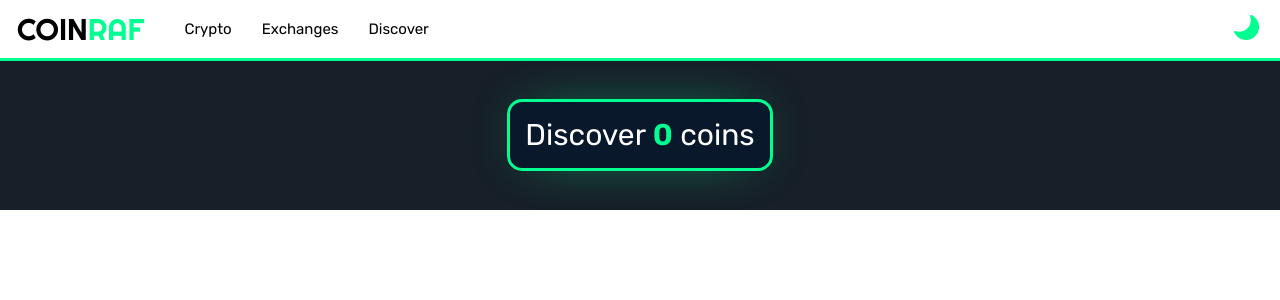
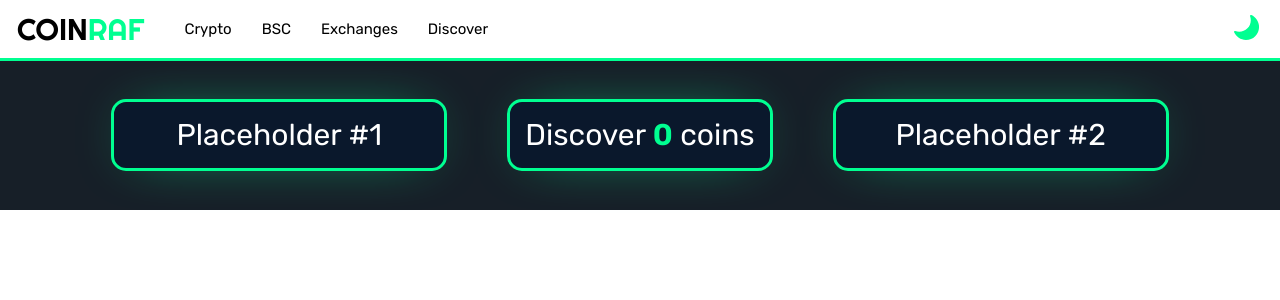
Before and after one commit to seabass118/Coinraf-V1, a Flask app: page / in a window 1280 px wide. Shown: the top 300 px of the page. Run offline with Flask 2, Linux system fonts and the light colour scheme; parts of the project's set-up code (start-up, migrations or seed data) failed here and were passed over.

Commit message:
banner slider p1

```diff
--- a/app/main.py
+++ b/app/main.py
@@ -5,15 +5,19 @@
 app = Flask(__name__)
 app.config['SEND_FILE_MAX_AGE_DEFAULT'] = 0
 
-
 @app.route('/')
 def index():
-  return render_template('index.html', coin_length=DataLists.list_length);
+  return render_template('index.html', list_length=DataLists.list_length);
 
 
 @app.route('/crypto')
 def news():
   return render_template('crypto.html')
+
+
+@app.route('/bsc')
+def bsc():
+  return render_template('BSC.html')
 
 
 @app.route('/exchanges')
--- a/app/static/_css/index.css
+++ b/app/static/_css/index.css
@@ -1,19 +1,138 @@
-#h_headline_container {
+.h_headline_container {
     width: 100%;
     height: 150px;
     color: #fff;
     margin-bottom: 40px;
     background-size: cover;
     background-color: #171f28;
+    flex-direction: row;
 }
 
-#h_headline_cont {
+.h_headline_cont {
     padding: 15px;
     box-shadow: 0px 0px 55px -25px rgb(0 255 149);
     background-color: #0a182c;
     border: 3px solid var(--mint);
 }
 
-#h_headline_text {
+.h_headline_text {
     font-size: 30px;
 }
+
+.desktop_headline {
+    display: none;
+}
+
+.mobile_headline {
+    display: block;
+}
+
+#ad_banner_1 {
+    margin-right: 0px;
+    width: 300px;
+}
+
+#ad_banner_2 {
+    margin-left: 0px;
+    width: 300px;
+}
+
+#slider {
+	position: relative;
+	width: 450px;
+	overflow: hidden;
+}
+
+#line {
+	height: 5px;
+    background: var(--mint);
+    z-index: 1;
+    position: absolute;
+    top: 205px;
+    right: 0;
+}
+
+@keyframes line {
+	0% {width: 0%;}
+	100% {width: 100%;}
+
+}
+
+#slider #back,
+#slider #forword {
+	width: 6%;
+	display: flex;
+	justify-content: center;
+	align-items: center;
+	opacity: 0;
+	transition: 0.3s;
+	cursor: pointer;
+	position: absolute;
+	top: 0;
+	left: 0;
+	bottom: 0;
+	color: #000;
+	font-weight: 700;
+    font-size: 2rem;
+	background: -moz-linear-gradient(left,  rgba(255,255,255,0.75) 0%, rgba(255,255,255,0) 100%);
+	background: -webkit-linear-gradient(left,  rgba(255,255,255,0.75) 0%,rgba(255,255,255,0) 100%);
+	background: linear-gradient(to right,  rgba(255,255,255,0.75) 0%,rgba(255,255,255,0) 100%);
+	filter: progid:DXImageTransform.Microsoft.gradient( startColorstr='#bfffffff', endColorstr='#00ffffff',GradientType=1 );
+}
+
+#slider #forword {
+	left: auto;
+	right: 0;
+	background: -moz-linear-gradient(left,  rgba(255,255,255,0) 0%, rgba(255,255,255,0.75) 100%);
+	background: -webkit-linear-gradient(left,  rgba(255,255,255,0) 0%,rgba(255,255,255,0.75) 100%);
+	background: linear-gradient(to right,  rgba(255,255,255,0) 0%,rgba(255,255,255,0.75) 100%);
+	filter: progid:DXImageTransform.Microsoft.gradient( startColorstr='#00ffffff', endColorstr='#bfffffff',GradientType=1 );
+}
+
+#slider:hover #back,
+#slider:hover #forword {
+	opacity: 0.7;
+}
+
+ul#move {
+	margin: 0;
+	padding: 0;
+	display: flex;
+	width: 100%;
+	margin-right: 100%;
+}
+
+
+ul#move li {
+	transition: 0.6s;
+	min-width: 100%;
+	color: white;
+	list-style-type: none;
+	margin: 0;
+	padding: 0;
+	display: flex;
+	justify-content: center;
+	align-items: center;
+}
+
+ul#move li img {
+	width: 100%;
+}
+
+@media only screen and (min-width: 1150px) {
+    .desktop_headline {
+        display: block;
+    }
+
+    .mobile_headline {
+        display: none;
+    }
+
+    #ad_banner_1 {
+        margin-right: 60px;
+    }
+
+    #ad_banner_2 {
+        margin-left: 60px;
+    }
+}
--- a/app/static/_js/components.js
+++ b/app/static/_js/components.js
@@ -63,12 +63,17 @@ class Header extends HTMLElement {
                                 </a>
                             </li>
                             <li class='nav_item'>
-                                <a id="nav_2" href='/exchanges'>
+                                <a id="nav_2" href='/bsc'>
+                                    BSC
+                                </a>
+                            </li>
+                            <li class='nav_item'>
+                                <a id="nav_3" href='/exchanges'>
                                     Exchanges
                                 </a>
                             </li>
                             <li class='nav_item'>
-                                <a id="nav_3" href='/discover'>
+                                <a id="nav_4" href='/discover'>
                                     Discover
                                 </a>
                             </li>
@@ -252,6 +257,15 @@ class MobileMenu extends HTMLElement {
                         </ul>
                     </div>
 
+                    <button class="m_dropdown">BSC</button>
+                    <div class="m_sub">
+                        <ul class='m_list'>
+                            <a href="/bsc">
+                                <li class='m_list_item'>View all</li>
+                            </a>
+                        </ul>
+                    </div>
+
                     <button class="m_dropdown">Discover</button>
                     <div class="m_sub">
                         <ul class='m_list'>
--- a/app/static/_js/main.js
+++ b/app/static/_js/main.js
@@ -69,3 +69,6 @@ btn_mobile.addEventListener("click", function () {
     }
     localStorage.setItem("theme", theme);
 });
+
+
+//Image Slider
--- /dev/null
+++ b/app/static/_js/slider.js
@@ -0,0 +1,38 @@
+window.onload = function() {
+
+    let slider = document.querySelector('#slider');
+    let moveLi = Array.from(document.querySelectorAll('#slider #move li'));
+    let counter = 1;
+    let time = 5000;
+    let line = document.querySelector('#line');
+
+    line.style.animation = 'line ' + (time / 1000) + 's linear infinite';
+
+    function moveUP() {
+
+        if (counter == moveLi.length) {
+
+            moveLi[0].style.marginLeft = '0%';
+            counter = 1;
+
+        } else if (counter >= 1) {
+
+            moveLi[0].style.marginLeft = '-' + counter * 100 + '%';
+            counter++;
+        }
+
+    }
+
+    let autoPlay = setInterval(moveUP, time);
+
+    slider.onmouseover = function() {
+        autoPlay = clearInterval(autoPlay);
+        line.style.animation = '';
+    }
+
+    slider.onmouseout = function() {
+        autoPlay = setInterval(moveUP, time);
+        line.style.animation = 'line ' + (time / 1000) + 's linear infinite';
+    }
+
+}
--- a/app/templates/discover.html
+++ b/app/templates/BSC.html
@@ -4,9 +4,9 @@
     <meta charset="UTF-8">
     <meta http-equiv="X-UA-Compatible" content="IE=edge">
     <meta name="viewport" content="width=device-width, initial-scale=1.0, maximum-scale=1">
-    <title>COINRAF - DISCOVER</title>
+    <title>COINRAF - BSC</title>
     <link rel="shortcut icon" type="image/jpg" href="{{ url_for('static',filename='_images/_icons/ficon.png') }}"/>
-    <link rel= "stylesheet" type= "text/css" href= "{{ url_for('static',filename='_css/index.css') }}">
+    <link rel= "stylesheet" type= "text/css" href= "{{ url_for('static',filename='_css/BSC.css') }}">
     <link rel= "stylesheet" type= "text/css" href= "{{ url_for('static',filename='_css/global.css') }}">
     <script src="{{ url_for('static',filename='_js/components.js') }}" type="text/javascript"></script>
 </head>
@@ -20,7 +20,7 @@
     </div>
     <script src="{{ url_for('static',filename='_js/main.js') }}" type="text/javascript"></script>
     <script type="text/javascript">
-        document.getElementById("nav_3").style.color = "rgb(0, 255, 145)";
+        document.getElementById("nav_2").style.color = "rgb(0, 255, 145)";
     </script>
 </body>
 </html>
--- a/app/templates/exchanges.html
+++ b/app/templates/exchanges.html
@@ -20,7 +20,7 @@
     </div>
     <script src="{{ url_for('static',filename='_js/main.js') }}" type="text/javascript"></script>
     <script type="text/javascript">
-        document.getElementById("nav_2").style.color = "rgb(0, 255, 145)";
+        document.getElementById("nav_3").style.color = "rgb(0, 255, 145)";
     </script>
 </body>
 </html>
--- a/app/templates/index.html
+++ b/app/templates/index.html
@@ -9,20 +9,67 @@
     <link rel= "stylesheet" type= "text/css" href= "{{ url_for('static',filename='_css/index.css') }}">
     <link rel= "stylesheet" type= "text/css" href= "{{ url_for('static',filename='_css/global.css') }}">
     <script src="{{ url_for('static',filename='_js/components.js') }}" type="text/javascript"></script>
-    <script src="{{ url_for('static',filename='_js/jquery.min.js') }}" type="text/javascript"></script>
+    <script src="{{ url_for('static',filename='_js/slider.js') }}" type="text/javascript"></script>
 </head>
 <body>
     <g-mobile-menu></g-mobile-menu>
     <div class="g_container">
         <g-header-component></g-header-component>
         <div class="g_sub_container">
-            <div id="h_headline_container" class="flex-center-center">
-                <div id="h_headline_cont" class="text_cont">
-                    <div id="h_headline_text">
-                        Discover <b style="color: rgba(0, 255, 145, 1);">{{ coin_length }}</b> coins
+            <div class="h_headline_container flex-center-center">
+                <div class="desktop_headline">
+                    <div id="ad_banner_1" class="h_headline_cont text_cont">
+                        <div class="h_headline_text">
+                            Placeholder #1
+                        </div>
+                    </div>
+                    <div class="h_headline_cont text_cont">
+                        <div class="h_headline_text">
+                            Discover <b style="color: rgba(0, 255, 145, 1);">{{ list_length }}</b> coins
+                        </div>
+                    </div>
+                    <div id="ad_banner_2"  class="h_headline_cont text_cont">
+                        <div class="h_headline_text">
+                            Placeholder #2
+                        </div>
+                    </div>
+                </div>
+
+                    <div class="mobile_headline">
+                        <div id="line"></div>
+                        <div id="banner_slider" class="center_center">
+                            <div id="slider">
+                                <ul id="move">
+                                    <li>
+                                        <div class="h_headline_cont text_cont">
+                                            <div class="h_headline_text">
+                                                Discover <b style="color: rgba(0, 255, 145, 1);">{{ list_length }}</b> coins
+                                            </div>
+                                        </div>
+                                    </li>
+                                    <li>
+                                        <div id="ad_banner_1" class="h_headline_cont text_cont">
+                                            <div class="h_headline_text">
+                                                Placeholder #1
+                                            </div>
+                                        </div>
+                                    </li>
+                                    <li>
+                                        <div id="ad_banner_2"  class="h_headline_cont text_cont">
+                                            <div class="h_headline_text">
+                                                Placeholder #2
+                                            </div>
+                                        </div>
+                                    </li>
+                                </ul>
+                            </div>
+                        </div>
                     </div>
                 </div>
             </div>
+
+
+
         </div>
     </div>
     <script src="{{ url_for('static',filename='_js/main.js') }}" type="text/javascript"></script>
```
